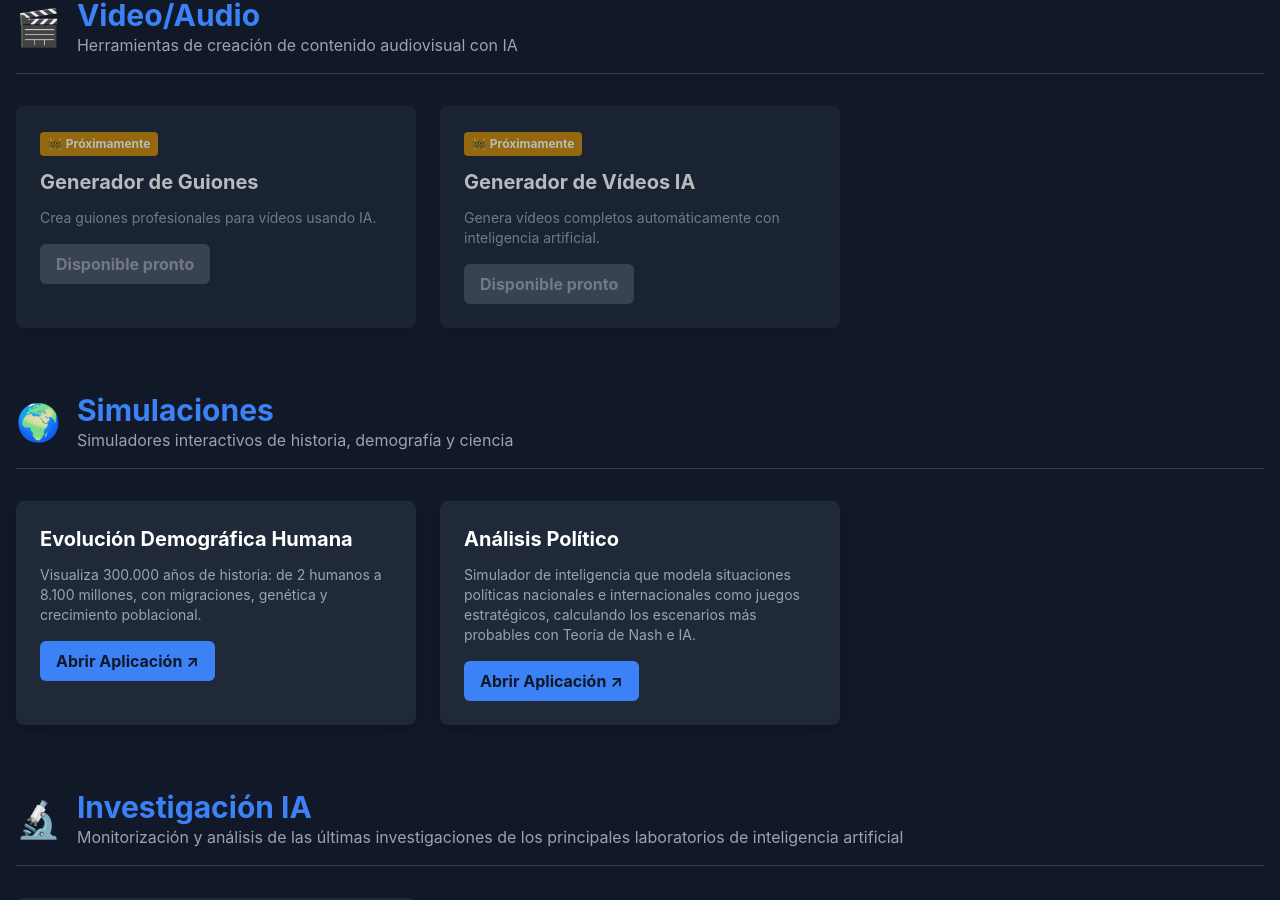
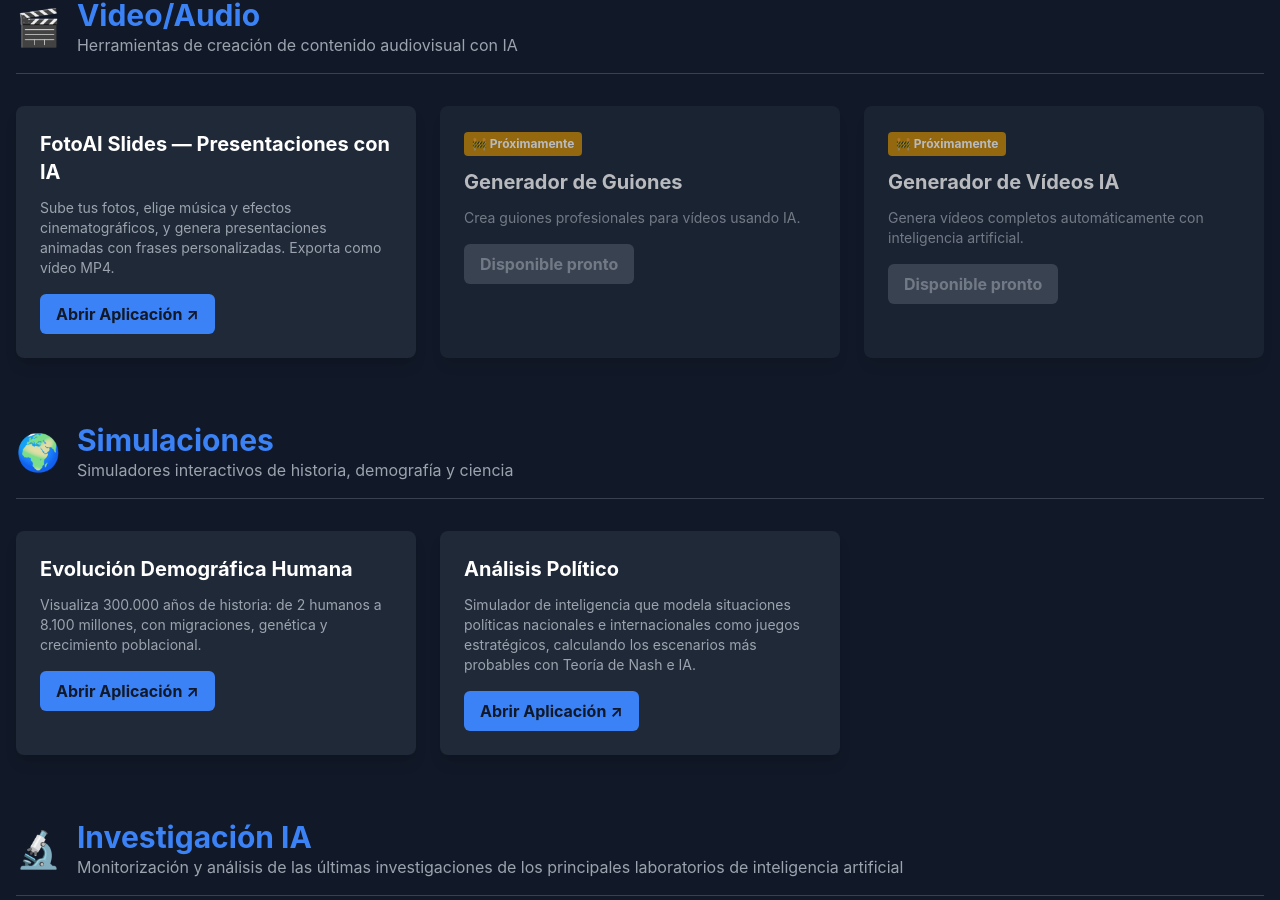
Before and after one commit to lbt00001-beep/mbainative-website, a Next.js app in the folder app/: page /aplicaciones in a window 1280 px wide. Shown: the part 2011-2911 px from the top of the page. Built offline with nearby package versions, Linux system fonts and the light colour scheme.

Commit message:
feat: add FotoAI Slides to Aplicaciones (Video/Audio)

```diff
--- a/app/app/aplicaciones/page.tsx
+++ b/app/app/aplicaciones/page.tsx
@@ -103,6 +103,13 @@ const categorias = [
     icono: "🎬",
     descripcion: "Herramientas de creación de contenido audiovisual con IA",
     apps: [
+      {
+        nombre: "FotoAI Slides — Presentaciones con IA",
+        descripcion: "Sube tus fotos, elige música y efectos cinematográficos, y genera presentaciones animadas con frases personalizadas. Exporta como vídeo MP4.",
+        url: "https://fotos.mbainative.com",
+        tipo: "externo",
+        estado: "disponible"
+      },
       {
         nombre: "Generador de Guiones",
         descripcion: "Crea guiones profesionales para vídeos usando IA.",
```
